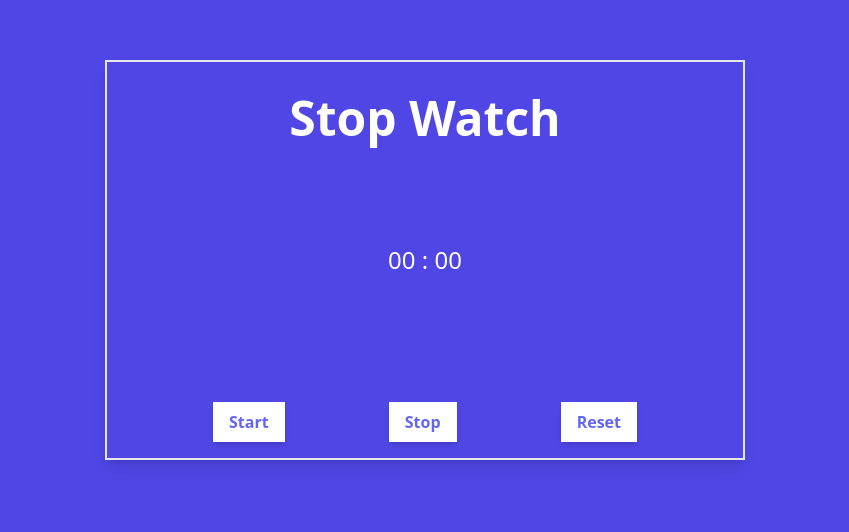
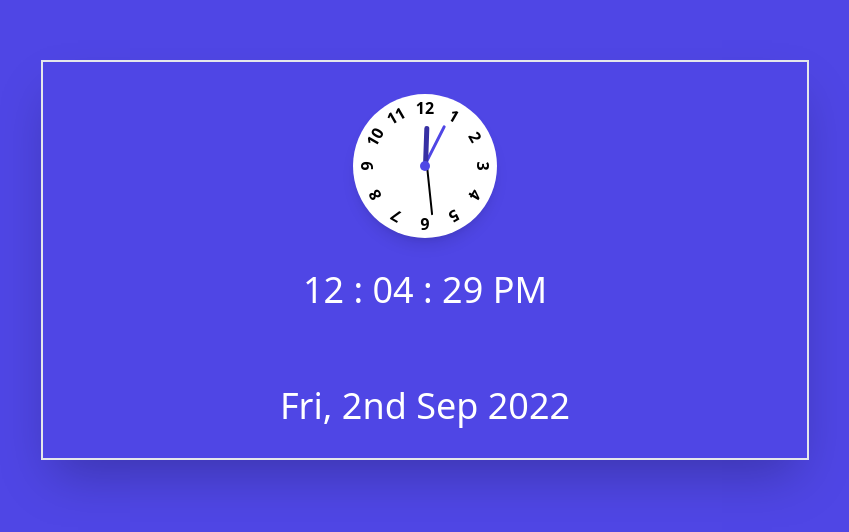
Before and after one commit to ibrahemnaser/Tiny_JS, a website: page Digitalwatch/index.html in a window 1280 px wide. Shown: the part 140-672 px from the top of the page, without its empty margins (215-1064 px from the left). Drawn offline with Linux system fonts and the light colour scheme.

Commit message:
Update wall clock

```diff
--- a/Digitalwatch/index.html
+++ b/Digitalwatch/index.html
@@ -4,7 +4,49 @@
     <meta charset="UTF-8" />
     <meta http-equiv="X-UA-Compatible" content="IE=edge" />
     <meta name="viewport" content="width=device-width, initial-scale=1.0" />
-    <title>Stop Watch</title>
+    <title>Digital Watch</title>
+    <style>
+      .wall-clock::before {
+        content: "";
+        position: absolute;
+        width: 10px;
+        height: 10px;
+        border-radius: 50%;
+        z-index: 10;
+      }
+      .wall-clock .arms-container {
+        transform: translateX(1px) rotate(180deg);
+      }
+      .wall-clock .arms {
+        position: absolute;
+        top: 50%;
+        transform: translateX(-2px);
+      }
+      .wall-clock .arm {
+        width: 5px;
+        height: 40px;
+        display: inline-block;
+        transform-origin: bottom;
+        transform: translateY(-1%);
+        border-radius: 50px;
+        position: absolute;
+      }
+      .wall-clock .arm.second {
+        width: 2px;
+        height: 50px;
+      }
+      .wall-clock .arm.minute {
+        width: 3px;
+        height: 45px;
+      }
+      .wall-clock .arm.hour {
+        transform: translateX(-2px);
+      }
+      .wall-clock span {
+        inset: 2px;
+        transform: rotate(calc(30deg * var(--i)));
+      }
+    </style>
     <!-- == Custom Style == -->
     <link rel="stylesheet" href="dest/main.css" />
     <!-- == Custom JS == -->
@@ -15,29 +57,50 @@
       class="flex items-center justify-center h-screen w-screen bg-indigo-600"
     >
       <section
-        class="h-1/2 w-1/2 border-2 shadow-lg bg-transparent text-center p-8 relative"
+        class="flex flex-col items-center gap-8 h-1/2 w-full md:w-3/5 border-2 shadow-lg bg-transparent text-center px-2 py-4 md:p-8 relative shadow-2xl"
       >
-        <h1 class="text-white font-bold text-5xl">Stop Watch</h1>
         <div
-          class="text-white text-2xl absolute top-1/2 left-1/2 -translate-x-1/2 -translate-y-1/2"
+          class="wall-clock flex items-center justify-center relative bg-white w-36 h-36 rounded-full before:bg-indigo-600 shadow-lg"
         >
-          <span id="sec">00</span>
+          <div class="arms-container flex items-center justify-center">
+            <div class="arms" id="sec">
+              <i class="arm second bg-black"></i>
+            </div>
+            <div class="arms" id="min">
+              <i class="arm minute bg-indigo-600"></i>
+            </div>
+
+            <div class="arms" id="hr">
+              <i class="arm hour bg-indigo-800"></i>
+            </div>
+          </div>
+          <span class="absolute" style="--i: 1"><strong>1</strong></span>
+          <span class="absolute" style="--i: 2"><strong>2</strong></span>
+          <span class="absolute" style="--i: 3"><strong>3</strong></span
+          ><span class="absolute" style="--i: 4"><strong>4</strong></span>
+          <span class="absolute" style="--i: 5"><strong>5</strong></span
+          ><span class="absolute" style="--i: 6"><strong>6</strong></span>
+          <span class="absolute" style="--i: 7"><strong>7</strong></span
+          ><span class="absolute" style="--i: 8"><strong>8</strong></span>
+          <span class="absolute" style="--i: 9"><strong>9</strong></span
+          ><span class="absolute" style="--i: 10"><strong>10</strong></span>
+          <span class="absolute" style="--i: 11"><strong>11</strong></span
+          ><span class="absolute" style="--i: 12"><strong>12</strong></span>
+        </div>
+        <div class="w-full text-white text-4xl">
+          <span id="hour">00</span>
           :
-          <span id="msec">00</span>
+          <span id="minute">00</span>
+          :
+          <span id="second">00</span>
+          <span id="session"></span>
         </div>
         <div
-          class="w-2/3 flex gap-4 justify-between absolute text-white bottom-4 left-1/2 -translate-x-1/2"
+          class="w-full text-white text-4xl absolute bottom-8 left-1/2 -translate-x-1/2"
         >
-          <button class="btn-indigo" data-action="start">Start</button>
-          <button class="btn-indigo" data-action="stop">Stop</button>
-          <button class="btn-indigo" data-action="reset">Reset</button>
+          <h3 id="date"></h3>
         </div>
       </section>
     </main>
-    <div
-      class="toast fixed bottom-4 -left-24 bg-green-700 text-white px-4 py-2 shadow-xl border-l-4 border-white transition-all duration-500"
-    >
-      <p class="toast-text uppercase">hello</p>
-    </div>
   </body>
 </html>
--- a/Digitalwatch/main.js
+++ b/Digitalwatch/main.js
@@ -1,77 +1,96 @@
-const btns = document.querySelectorAll("button");
-const toastTxt = document.querySelector(".toast-text");
-const sec = document.getElementById("sec");
-const mSec = document.getElementById("msec");
+const hourField = document.getElementById("hour");
+const minuteField = document.getElementById("minute");
+const secondField = document.getElementById("second");
+const sessionField = document.getElementById("session");
+const dateField = document.getElementById("date");
 
-let timerWatch;
-let timerToast;
-let seconds = 0;
-let millSeconds = 0;
+const secArm = document.getElementById("sec");
+const minArm = document.getElementById("min");
+const hrArm = document.getElementById("hr");
 
-btns.forEach((btn) => {
-  btn.addEventListener("click", (e) => {
-    let action = e.target.dataset.action.toLowerCase();
+const days = ["Sun", "Mon", "Tue", "Wed", "Thu", "Fri", "Sat"];
+const months = [
+  "Jan",
+  "Feb",
+  "Mar",
+  "Apr",
+  "May",
+  "Jun",
+  "Jul",
+  "Aug",
+  "Sep",
+  "Oct",
+  "Nov",
+  "Dec",
+];
 
-    // stop watch functionality
-    handleAction(action);
+// Call func
+displayTime();
+displayDate();
+wallClockFun();
 
-    // toast functionality
-    clearTimeout(timerToast);
-    handleToast(action);
-  });
-});
+function displayTime() {
+  const time = new Date();
+  // time variables
+  let h = time.getHours(); // 0 - 23
+  let m = time.getMinutes(); // 0 - 59
+  let s = time.getSeconds(); // 0 - 59
+  let session;
 
-// handle toast
-function handleToast(action) {
-  toastTxt.innerHTML = action;
-  toastTxt.parentElement.classList.remove("-left-24");
-  toastTxt.parentElement.classList.add("left-4");
-  timerToast = setTimeout(() => {
-    toastTxt.parentElement.classList.remove("left-4");
-    toastTxt.parentElement.classList.add("-left-24");
-  }, 1000);
+  // hours logic
+  h >= 12 ? (session = "PM") : (session = "AM");
+  h > 12 ? (h = h - 12) : (h = h);
+  h < 10 ? (h = "0" + h) : (h = h);
+  hourField.innerHTML = h;
+  sessionField.innerHTML = session;
+
+  // minutes logic
+  m < 10 ? (m = "0" + m) : (m = m);
+  minuteField.innerHTML = m;
+
+  // seconds logic
+  s < 10 ? (s = "0" + s) : (s = s);
+  secondField.innerHTML = s;
+
+  // repeat function
+  setTimeout(displayTime, 1000);
 }
 
-// Interval function
-function startTime() {
-  timerWatch = setInterval(() => {
-    millSeconds++;
-    if (millSeconds < 10) {
-      mSec.innerHTML = "0" + millSeconds;
-    }
-    if (millSeconds >= 10) {
-      mSec.innerHTML = millSeconds;
-    }
-    if (millSeconds >= 100) {
-      seconds++;
-      millSeconds = 0;
-      mSec.innerHTML = "00";
-    }
-    if (seconds < 10) {
-      sec.innerHTML = "0" + seconds;
-    }
-    if (seconds >= 10) {
-      sec.innerHTML = seconds;
-    }
-  }, 10);
+function displayDate() {
+  const currDate = new Date();
+
+  // date variables
+  let today = days[currDate.getDay()];
+  let dayOfMonth = currDate.getDate();
+  let month = months[currDate.getMonth()];
+  let year = currDate.getFullYear();
+
+  let ordinal = "th";
+
+  if ([1, 21, 31].includes(dayOfMonth)) {
+    ordinal = "st";
+  }
+  if ([2, 22].includes(dayOfMonth)) {
+    ordinal = "nd";
+  }
+  if ([3, 23].includes(dayOfMonth)) {
+    ordinal = "rd";
+  }
+
+  dateField.innerHTML = `${today}, ${dayOfMonth}${ordinal} ${month} ${year}`;
 }
 
-// Action handeling
-function handleAction(action) {
-  switch (action) {
-    case "start":
-      clearInterval(timerWatch);
-      startTime();
-      break;
-    case "stop":
-      clearInterval(timerWatch);
-      break;
-    case "reset":
-      clearInterval(timerWatch);
-      seconds = 0;
-      millSeconds = 0;
-      sec.innerHTML = "00";
-      mSec.innerHTML = "00";
-      break;
-  }
+function wallClockFun() {
+  const time = new Date();
+
+  // calculate rotation degree
+  let secRotate = time.getSeconds() * 6;
+  let minRotate = time.getMinutes() * 6 + time.getSeconds() * 0.1;
+  let hrRotate = time.getHours() * 30 + time.getMinutes() * 0.5;
+
+  secArm.style.transform = `rotate(${secRotate}deg)`;
+  minArm.style.transform = `rotate(${minRotate}deg)`;
+  hrArm.style.transform = `rotate(${hrRotate}deg)`;
+
+  setTimeout(wallClockFun, 1000);
 }
```
Also changed, not shown: Digitalwatch/dest/main.css.
